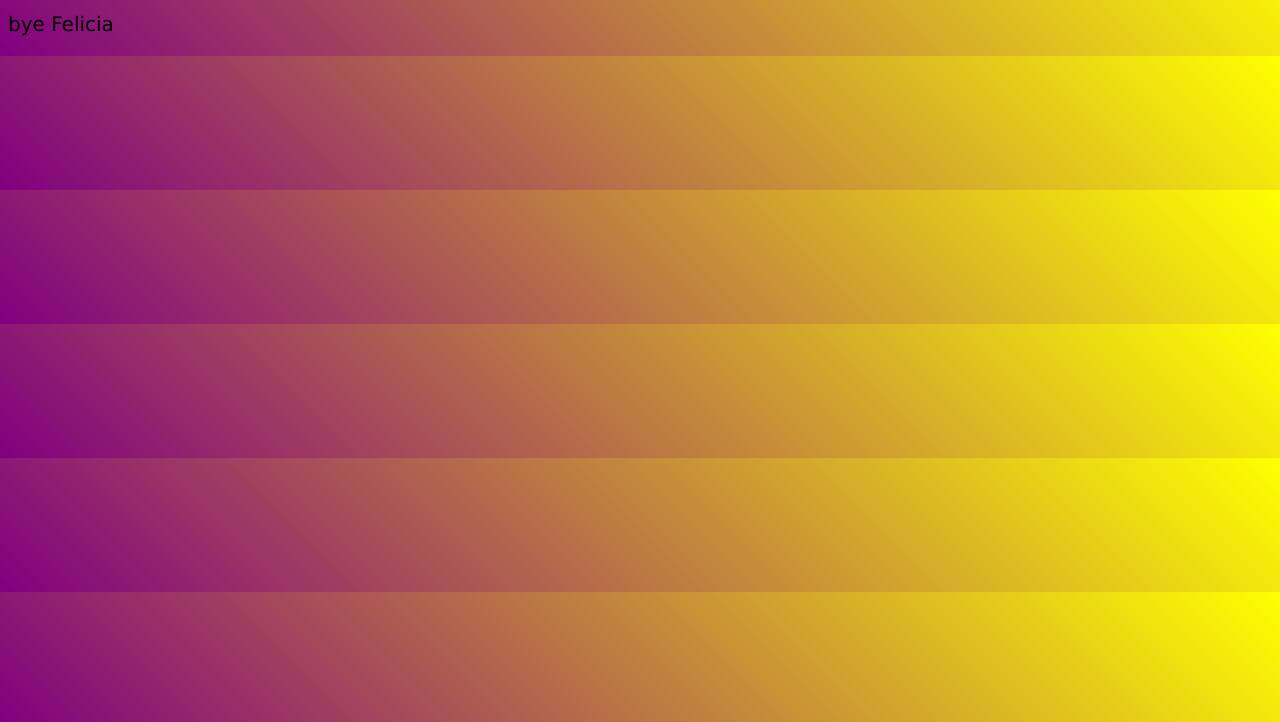
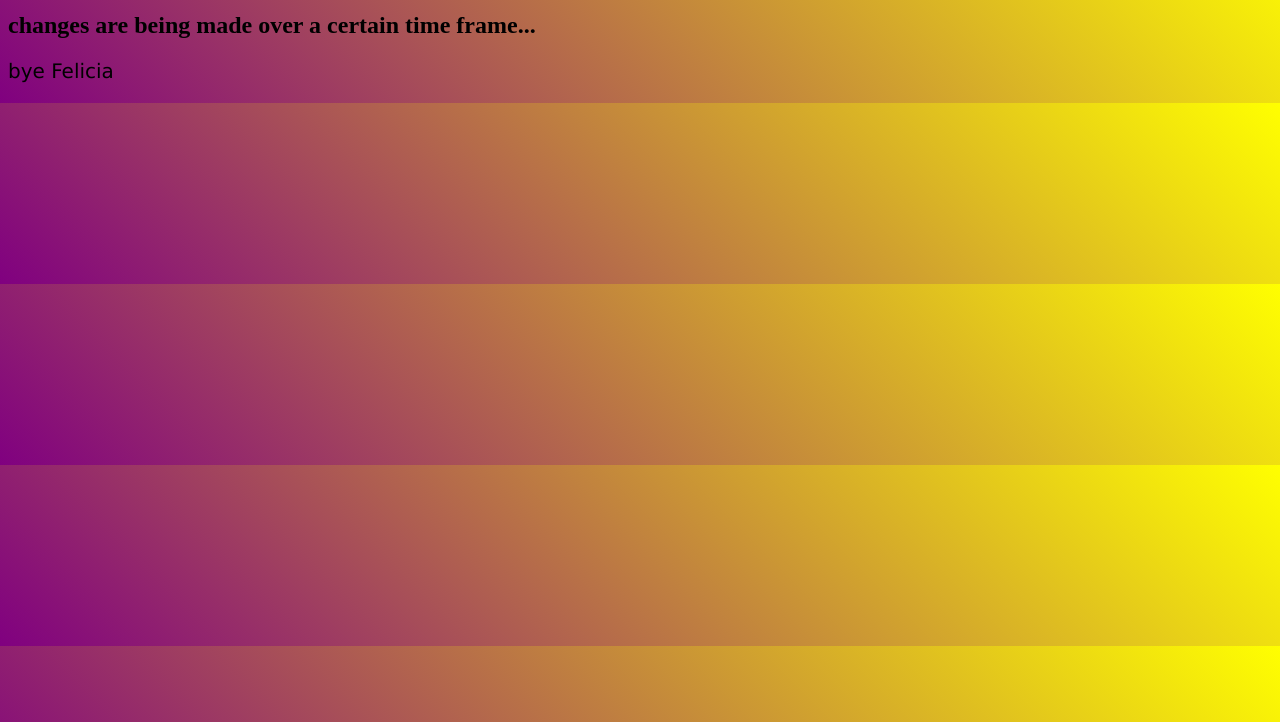
Before and after one commit to LDdevs/WebDevPractice, a plain HTML site: page index.html in a window 1280 px wide. Shown: the part 78-800 px from the top of the page. Drawn offline with Linux system fonts and the light colour scheme.

Commit message:
Added h2 element to main html file

```diff
--- a/index.html
+++ b/index.html
@@ -7,6 +7,7 @@
 <body>
 
 <h1>CSS Practice for da webz...</h1>
+<h2>changes are being made over a certain time frame...</h2>
 <p>bye Felicia </p>
 
 </body>
```
